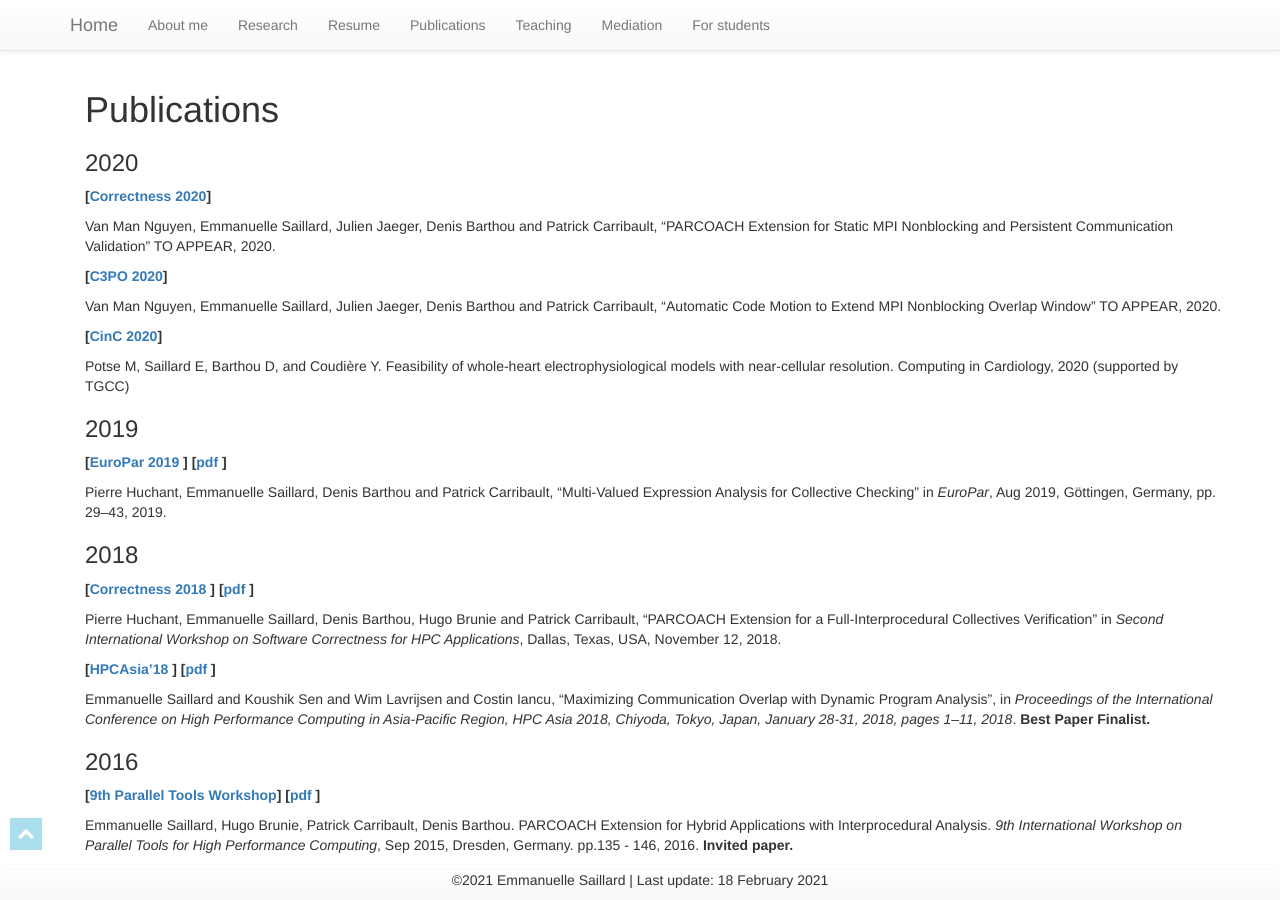
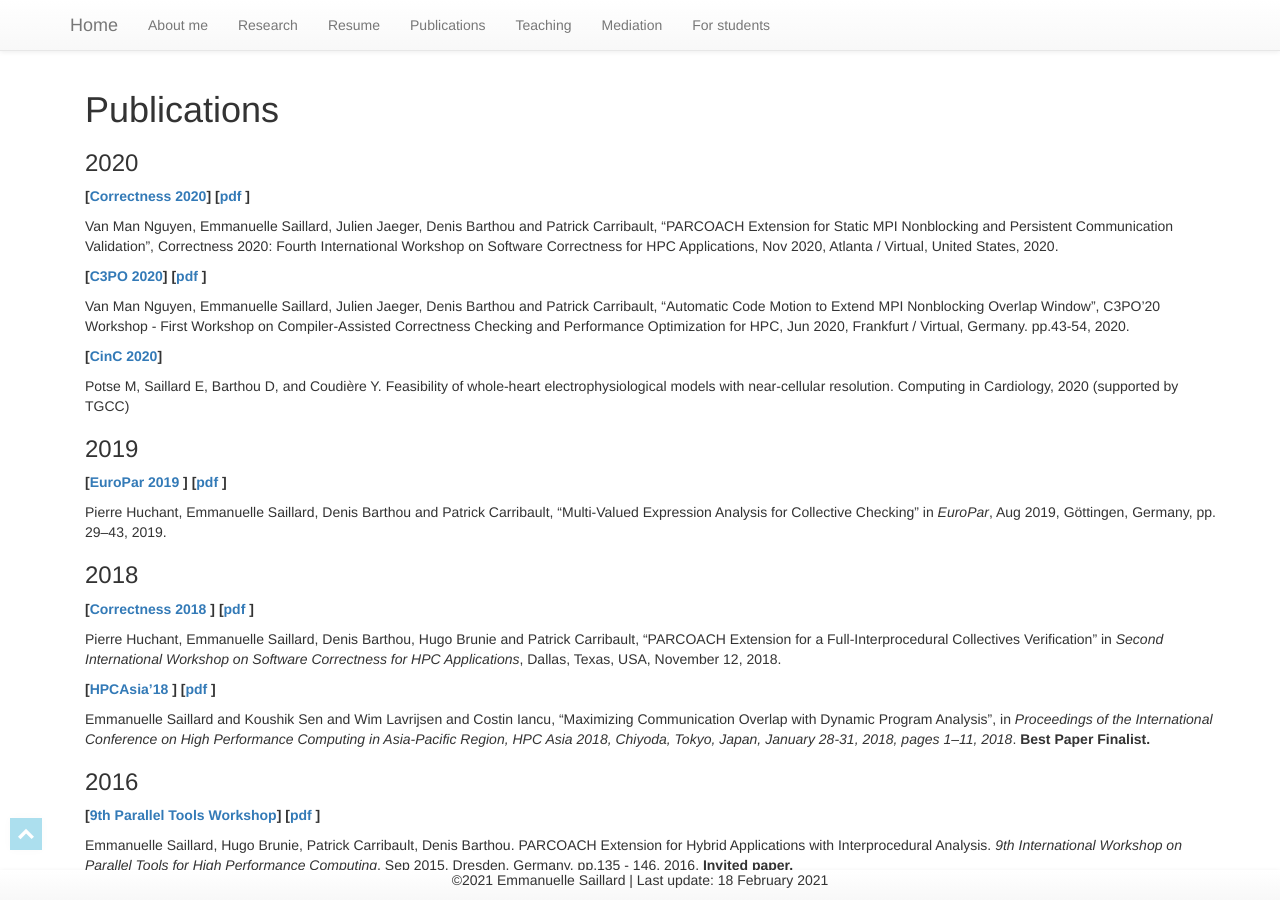
Before and after one commit to esaillar/manou, a Jekyll site: the page built from publications.md, in a window 1280 px wide and 900 px high. Built offline with Jekyll 4.4.1, drawn with Linux system fonts in a browser that asks for light colours.

Commit message:
Publications update

```diff
--- a/publications.md
+++ b/publications.md
@@ -7,16 +7,19 @@ permalink: /publications/
 # Publications
 
 
+
 ### 2020
 
 <b> [<a href="https://correctness-workshop.github.io/2020/" target="_blank">Correctness 2020</a>] </b>
+<b> [<a href="https://hal-cea.archives-ouvertes.fr/cea-03014171/document" target="_blank">pdf </a>] </b>
 <p markdown="1">
-Van Man Nguyen, Emmanuelle Saillard, Julien Jaeger, Denis Barthou and Patrick Carribault, "PARCOACH Extension for Static MPI Nonblocking and Persistent Communication Validation" TO APPEAR, 2020.
+Van Man Nguyen, Emmanuelle Saillard, Julien Jaeger, Denis Barthou and Patrick Carribault, "PARCOACH Extension for Static MPI Nonblocking and Persistent Communication Validation", Correctness 2020: Fourth International Workshop on Software Correctness for HPC Applications, Nov 2020, Atlanta / Virtual, United States, 2020.
 </p>
 
 <b> [<a href="https://c3po-workshop.github.io/" target="_blank">C3PO 2020</a>] </b>
+<b> [<a href="https://hal-cea.archives-ouvertes.fr/cea-03010533/document" target="_blank">pdf </a>] </b>
 <p markdown="1">
-Van Man Nguyen, Emmanuelle Saillard, Julien Jaeger, Denis Barthou and Patrick Carribault, "Automatic Code Motion to Extend MPI Nonblocking Overlap Window" TO APPEAR, 2020.
+Van Man Nguyen, Emmanuelle Saillard, Julien Jaeger, Denis Barthou and Patrick Carribault, "Automatic Code Motion to Extend MPI Nonblocking Overlap Window", C3PO'20 Workshop - First Workshop on Compiler-Assisted Correctness Checking and Performance Optimization for HPC, Jun 2020, Frankfurt / Virtual, Germany. pp.43-54, 2020.
 </p>
 
 <b> [<a href="https://www.cinc2020.org" target="_blank">CinC 2020</a>] </b>
```
